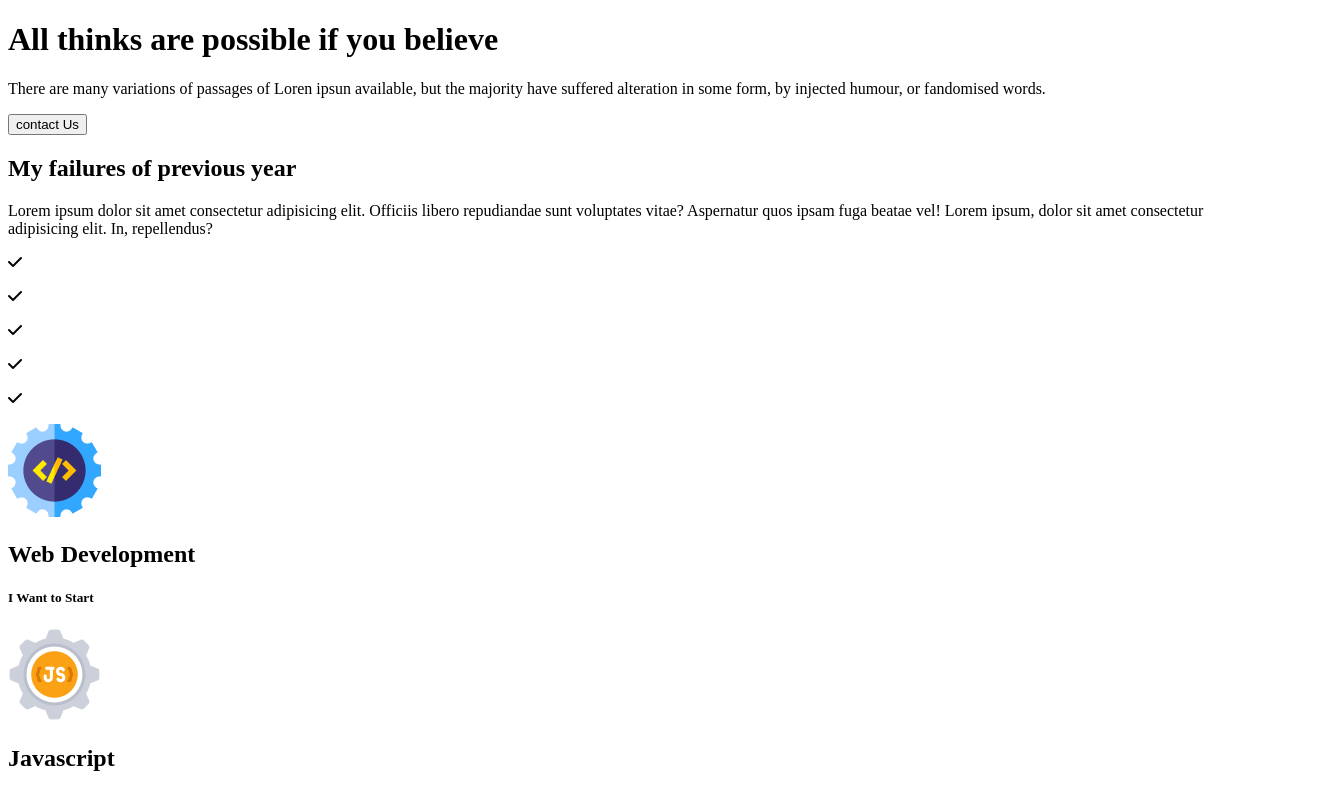
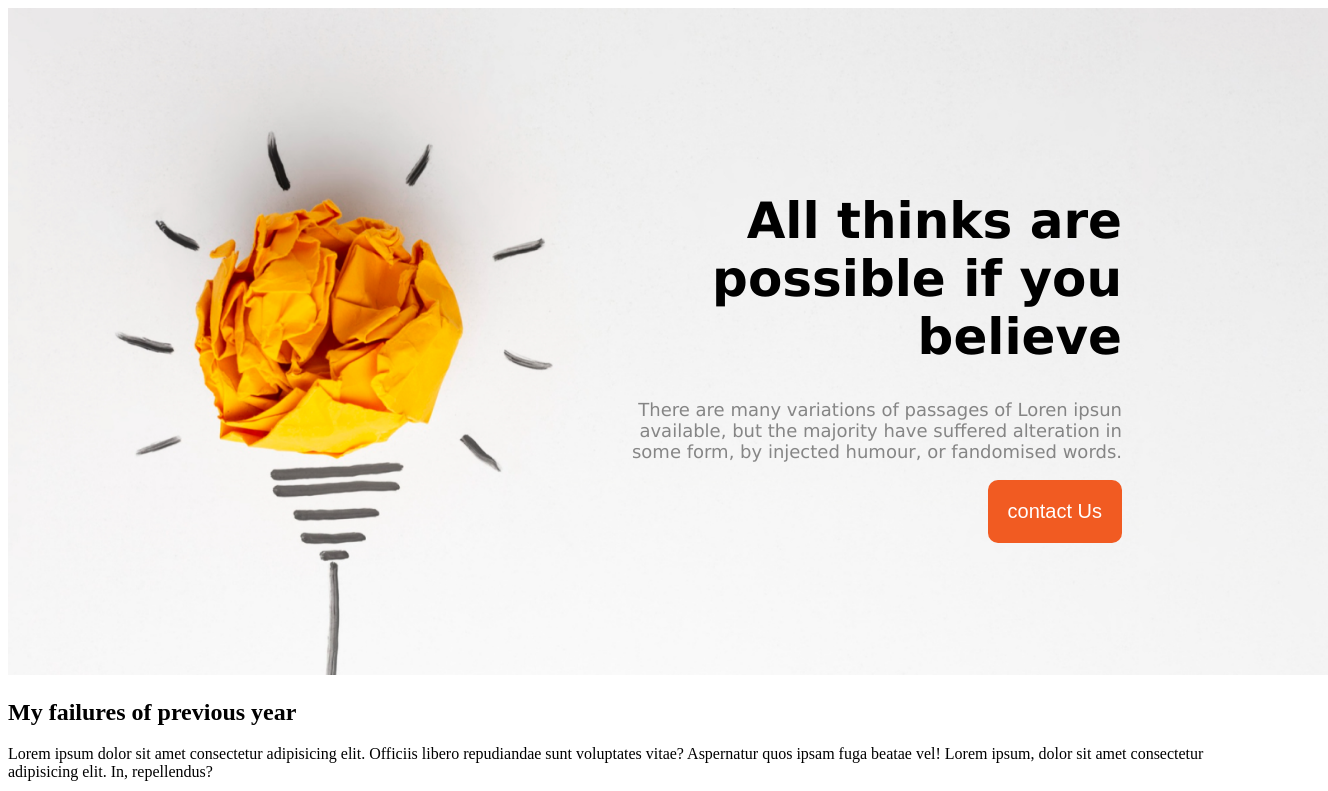
Before and after one commit to sagor369/assignmen1, a plain HTML site: page index.html in a window 1280 px wide. Shown: the top 791 px of the page, 1328 px wide, since content can reach past the window. Drawn offline with Linux system fonts and the light colour scheme; files that its build step writes are made by us from their sources.

Commit message:
header section css complete

```diff
--- a/index.html
+++ b/index.html
@@ -5,7 +5,7 @@
     <meta http-equiv="X-UA-Compatible" content="IE=edge">
     <meta name="viewport" content="width=device-width, initial-scale=1.0">
     <title> Fast Assignment</title>
-    <link rel="stylesheet" href="style.css">
+    <link rel="stylesheet" href="styles/style.css">
     <!-- fontawesome link  -->
     <script src="https://kit.fontawesome.com/9756b7df1a.js" crossorigin="anonymous"></script>
 
@@ -13,6 +13,7 @@
 <body>
     <!-- header section start hire -->
     <header class="header">
+        <img src="images/banner/banner1.png" alt="" width="1320px"  >
         <div class="banner">
             <h1 class="header-title">All thinks are possible if you believe</h1>
             <p class="header-description">There are many variations of passages of Loren ipsun available, but the majority have suffered alteration in some form, by injected humour, or fandomised words.</p>
--- a/styles/style.css
+++ b/styles/style.css
@@ -0,0 +1,30 @@
+.header{
+   position: relative;
+}
+.banner{
+    width: 500px;
+    position: absolute;
+    top: 150px;
+    right: 150px;
+    text-align: right;
+
+}
+.header-title{
+    font-size: 50px;
+    font-weight: bolder;
+    font-family: Verdana, sans-serif;
+
+}
+.header-description{
+    font-size: 18px;
+    font-family: Verdana, sans-serif;
+    color: #2726268a;
+}
+.header-btn{
+    color: white;
+    font-size: 20px;
+    border: 0;
+    padding: 20px;
+    background-color: #F15B22;
+    border-radius: 10px;
+}
```
